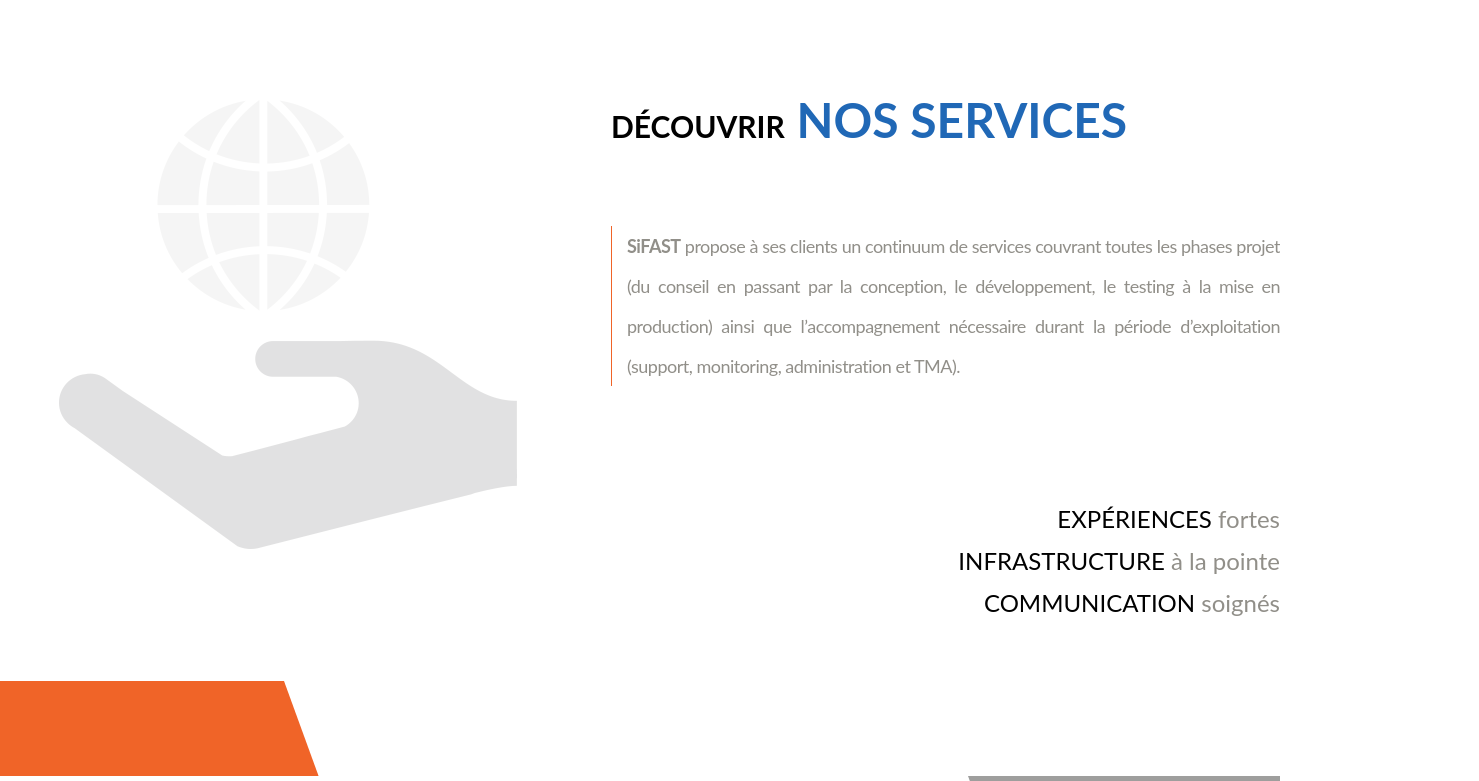
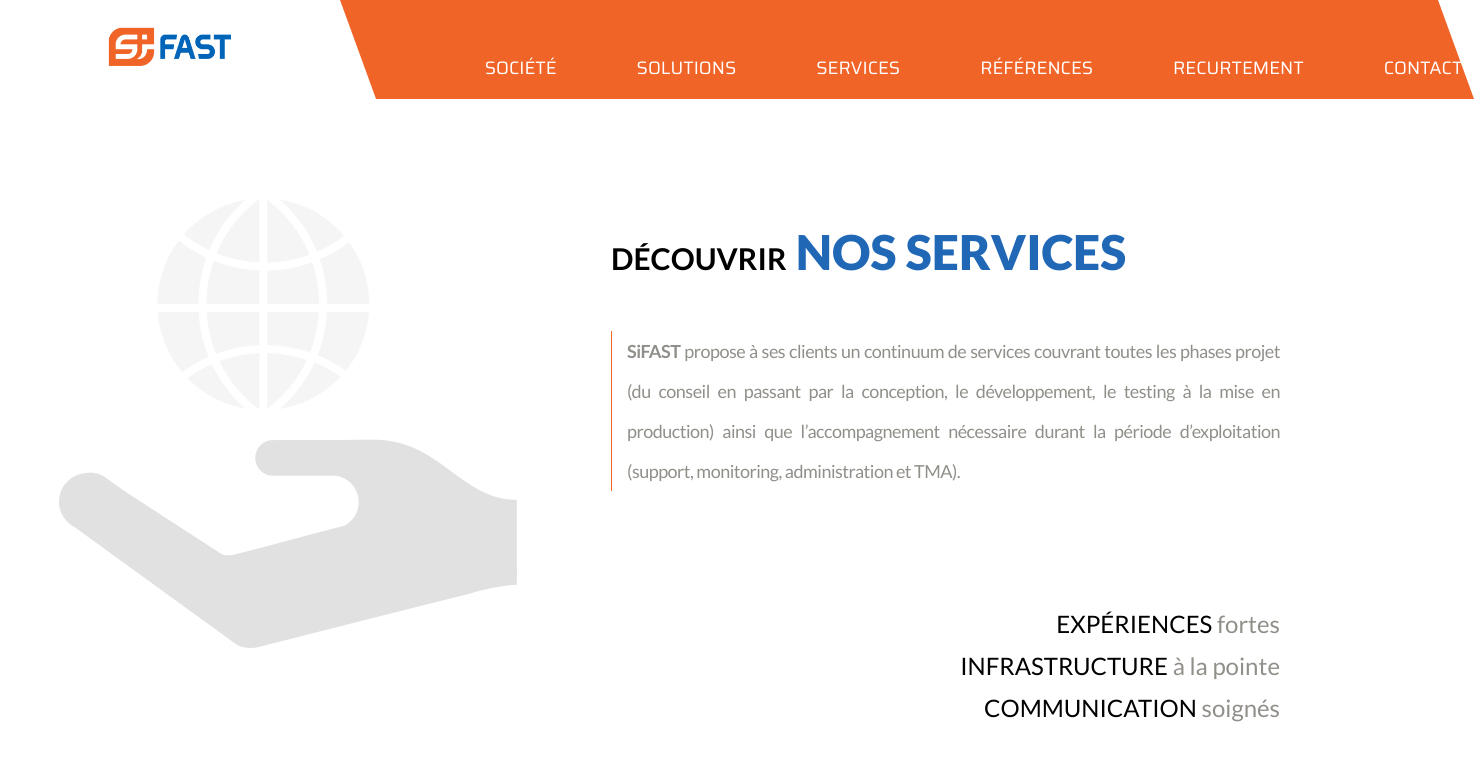
Before and after one commit to hibatallahAouadni/template-integration, a website: page src/services.html in a window 1280 px wide. Shown: the top 781 px of the page, 1479 px wide, since content can reach past the window. Drawn offline with nearby package versions, Linux system fonts and the light colour scheme.

Commit message:
FO: add menu bloc

```diff
--- a/src/css/_module.scss
+++ b/src/css/_module.scss
@@ -8,3 +8,5 @@
 @import 'module/cards';
 
 @import 'module/bloc5';
+
+@import 'module/menu';
--- a/src/css/module/_intro.scss
+++ b/src/css/module/_intro.scss
@@ -32,6 +32,7 @@
 .intro-item.text {
     color: #918f89;
     padding-left: 35px;
+    padding-top: 140px;
     text-align: justify;
     width: 55%;
 }
@@ -39,9 +40,9 @@
 .intro-header {
     color: #2068b6;
     font-size: 48px;
-    font-weight: bolder;
-    line-height: 40px;
-    margin-bottom: 80px;
+    font-weight: 900;
+    line-height: 26px;
+    margin-bottom: 60px;
     text-transform: uppercase;
 }
 
--- /dev/null
+++ b/src/css/module/_menu.scss
@@ -0,0 +1,31 @@
+
+.menu-logo {
+    display: table-cell;
+    padding: 0 90px;
+}
+
+.menu-logo-img {
+    width: 160px;
+}
+
+.menu-nav {
+    background-color: #f06428;
+    display: table-cell;
+    transform-origin: 0 0;
+    transform: skewX(20deg);
+    vertical-align: bottom;
+    width: 100%;
+}
+
+.menu-nav-list {
+    display: flex;
+    font-family: 'Saira', sans-serif;
+    list-style-type: none;
+    transform: skewX(-20deg);
+}
+
+.menu-nav-list-item {
+    color: #ffffff;
+    text-transform: uppercase;
+    padding-left: 80px;
+}
--- a/src/services.html
+++ b/src/services.html
@@ -5,7 +5,7 @@
         <title>SiFAST Services</title>
         <link rel="shortcut icon" type="image/png" href="img/favicon.ico" />
         <link rel="stylesheet" type="text/css" href="css/app.css"/>
-        <link href="https://fonts.googleapis.com/css?family=Open+Sans:400,600,700" rel="stylesheet">
+        <link href="https://fonts.googleapis.com/css?family=Lato:400,700,900|Saira" rel="stylesheet">
 
         <!--[if lt IE 9]>
             <script src="//html5shim.googlecode.com/svn/trunk/html5.js"></script>
@@ -15,6 +15,21 @@
         <script type="text/javascript" src="js/main.js"></script>
     </head>
     <body id="services">
+        <div class="menu">
+            <div class="menu-logo">
+                <img src="img/logo.png" class="menu-logo-img"/>
+            </div>
+            <nav class="menu-nav">
+                <ul class="menu-nav-list">
+                    <li class="menu-nav-list-item">Société</li>
+                    <li class="menu-nav-list-item">Solutions</li>
+                    <li class="menu-nav-list-item">Services</li>
+                    <li class="menu-nav-list-item">Références</li>
+                    <li class="menu-nav-list-item">Recurtement</li>
+                    <li class="menu-nav-list-item">Contact</li>
+                </ul>
+            </nav>
+        </div>
         <div class="intro">
             <section class="wrapper">
                 <div class="intro-item slide">
```
Also changed, not shown: src/css/app.css, src/img/logo.png (added), 1 other file.
